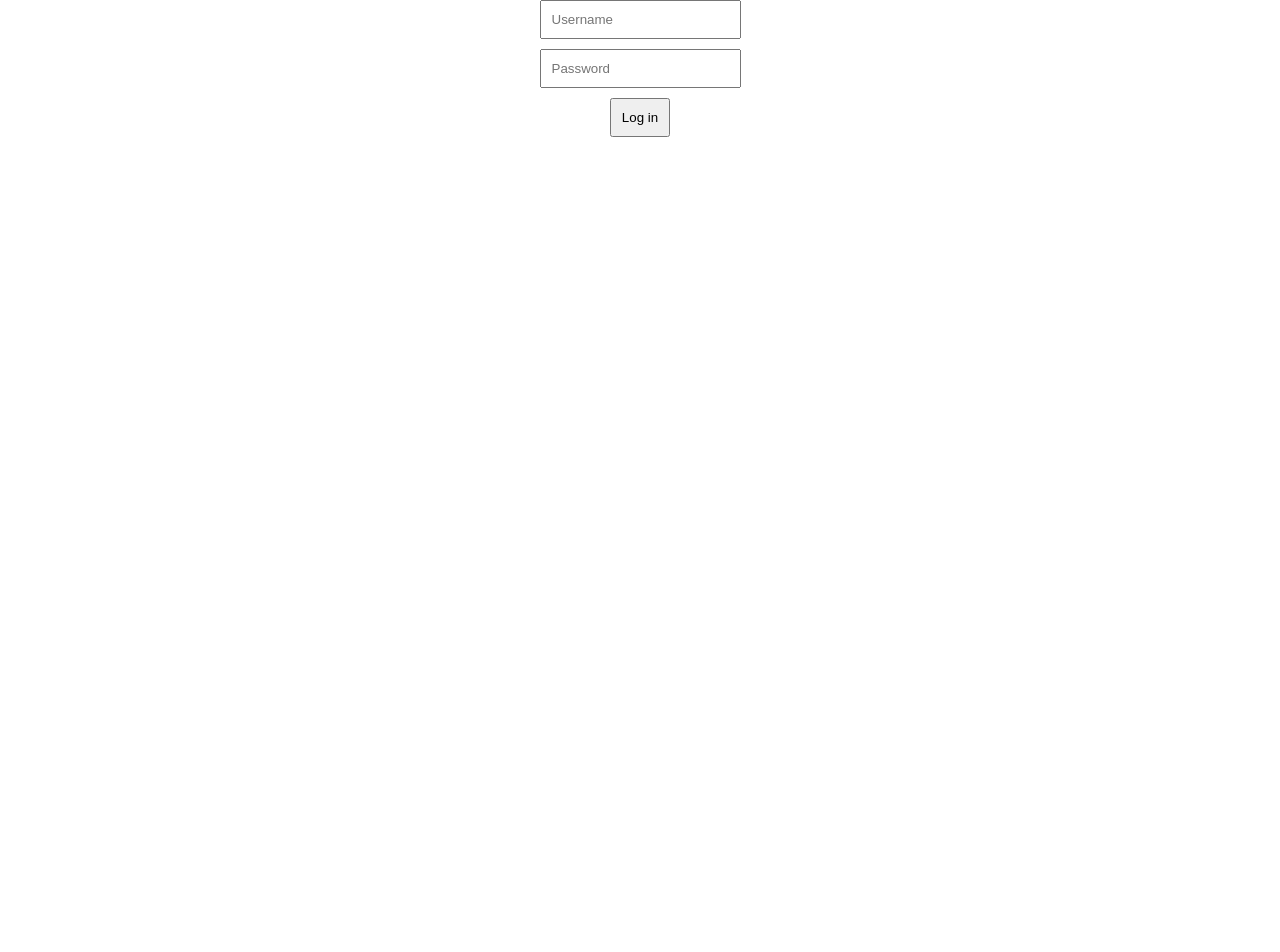
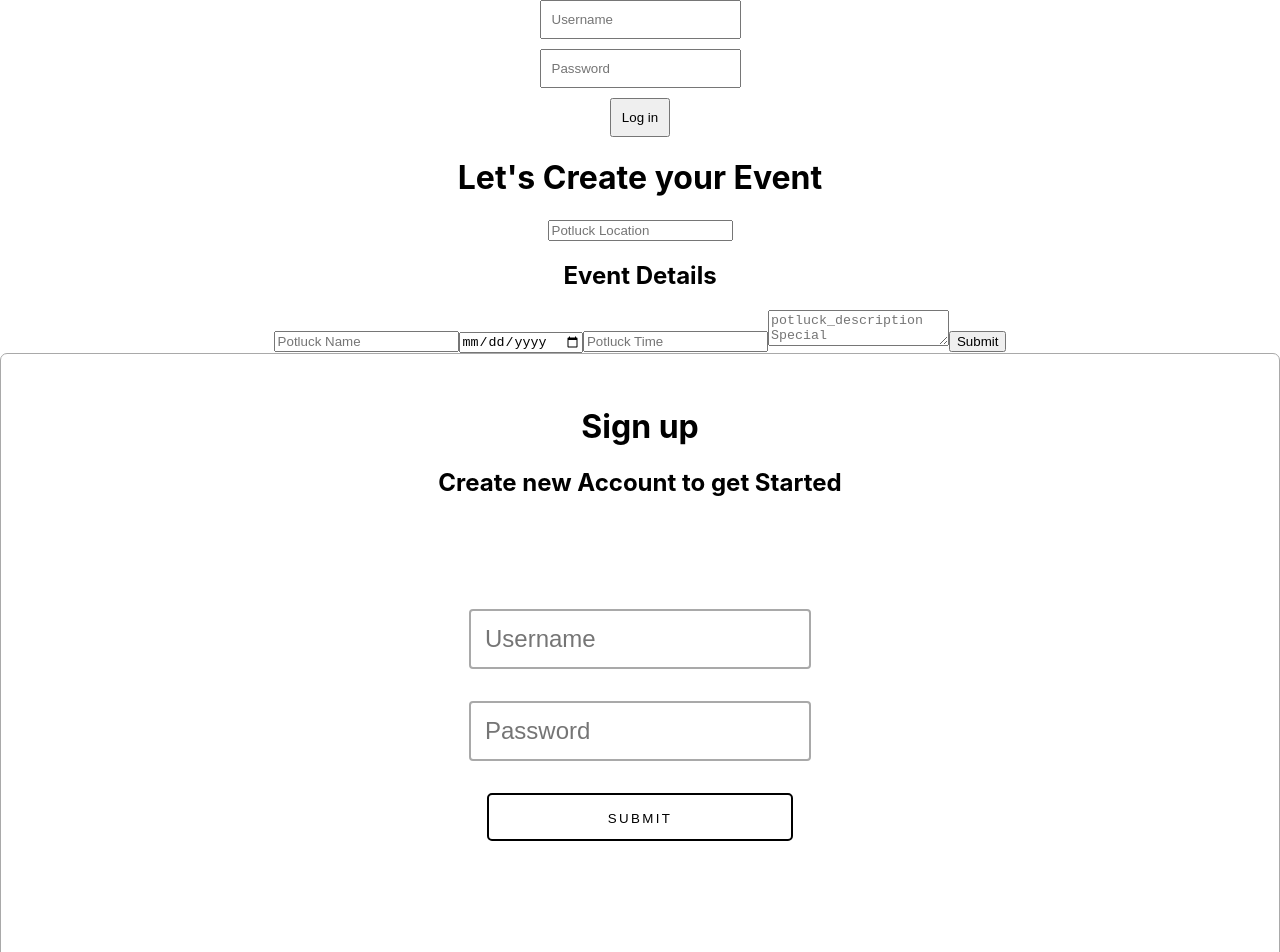
Before and after one commit to Potluck-fresh/potluck-frontend, a React (Create React App) app: page /login in a window 1280 px wide. Shown: the top 952 px of the page. Before the commit the page ends 800 px from the top, so only its background shows below. Built offline with nearby package versions, Linux system fonts and the light colour scheme; no server answers.

Commit message:
signup potluck planner

```diff
--- a/package.json
+++ b/package.json
@@ -9,8 +9,11 @@
     "axios": "^0.21.1",
     "react": "^17.0.2",
     "react-dom": "^17.0.2",
+    "react-router": "^5.2.0",
     "react-scripts": "4.0.3",
-    "web-vitals": "^1.1.2"
+    "styled-components": "^5.3.1",
+    "web-vitals": "^1.1.2",
+    "yup": "^0.32.9"
   },
   "scripts": {
     "start": "react-scripts start",
--- a/src/App.js
+++ b/src/App.js
@@ -1,12 +1,18 @@
 
 import './App.css';
+import CreatePotluck from './components/CreatePotluck';
 import Login from './components/Login'
 import Logout from './components/Logout'
+import PotluckPlanner from './components/PotluckPlanner';
+import Signup from './components/Signup';
 function App() {
   return (
     <div className="App">
       <Login />
-      <Logout />
+      {/* <Logout /> */}
+      <Signup />
+      <PotluckPlanner />
+      <CreatePotluck/>
     </div>
   );
 }
--- /dev/null
+++ b/src/components/CreatePotluck.js
@@ -0,0 +1,80 @@
+import React, { useState } from 'react'
+import axiosWithAuth from '../utils/axiosWithAuth';
+
+export default function CreatePotluck(props) {
+    const [value, setValue]=useState({
+        potluck_name: "",
+        potluck_description: "",
+        potluck_date: "",
+        potluck_time: "",
+        potluck_location: "",
+        organizer: props.id
+    })
+
+    const handleChange = e => {
+        setValue({
+            ...value,
+            [e.target.name]: e.target.value
+        });
+      };
+      console.log(value.organizer)
+      const submit = e =>{
+          e.preventDefault()
+          axiosWithAuth()
+          .post('/api/potlucks', value, value.organizer)
+          .then(res => {
+              console.log(res)
+
+          })
+          .catch(err=> {
+              console.log(err)
+          })
+      }
+    return (
+        <div>
+            <form onSubmit={submit}>
+            <h1>Let's Create your Event</h1>
+
+            <input
+            type='text'
+            name='potluck_location'
+            value={value.potluck_location}
+            onChange={handleChange}
+            placeholder='Potluck Location'
+            />
+
+            <h2>Event Details</h2>
+            <input
+            type='text'
+            name='potluck_name'
+            value={value.potluck_name}
+            onChange={handleChange}
+            placeholder='Potluck Name'
+            />
+
+            <input
+            type='date'
+            name='potluck_date'
+            value={value.potluck_date}
+            onChange={handleChange}
+            />
+            <input
+            type='text'
+            name='potluck_time'
+            value={value.potluck_time}
+            onChange={handleChange}
+            placeholder='Potluck Time'
+            />
+            <textarea
+                height="5"
+                name="potluck_description"
+                placeholder="potluck_description Special instructions..."
+                value={value.potluck_description}
+                onChange={handleChange}
+              />
+
+              <button>Submit</button>
+            </form>
+        </div>
+    )
+}
--- a/src/components/Login.js
+++ b/src/components/Login.js
@@ -1,5 +1,6 @@
 import React, { useState } from 'react'
 import axios from 'axios'
+import CreatePotluck from './CreatePotluck';
 // const credentials = {
 //     username: "",
 //     password: ""
@@ -7,6 +8,7 @@ import axios from 'axios'
 const Login = ()=>{
     const [value, setValue]= useState({username: "",
     password: ""})
+    let id=0;
 
     const handleChange = e => {
         setValue({
@@ -14,14 +16,13 @@ const Login = ()=>{
             [e.target.name]: e.target.value
         });
       };
-      console.log(value)
+
      const login = e => {
         e.preventDefault();
         axios.post('https://potluck-planner-2.herokuapp.com/api/auth/login', value)
           .then(res => {
-              console.log(res)
             localStorage.setItem("token", res.data.token);
-
+         id=res.data.user_id
             // this.props.history.push('/friends')
           })
           .catch(err=> {
@@ -49,6 +50,7 @@ return(
           /><br/>
           <button style={{padding:'10px'}}>Log in</button>
         </form>
+        <CreatePotluck id={id}/>
     </div>
 )
 }
--- a/src/components/Logout.js
+++ b/src/components/Logout.js
@@ -1,16 +1,9 @@
 import React, { useEffect } from 'react'
-import axiosWithAuth from './../utils/axiosWithAuth'
 
 const Logout = (props) => {
-
-
     useEffect(()=> {
-        axiosWithAuth()
-            .post('/logout')
-            .then(res=> {
                 localStorage.removeItem("token");
-                props.history.push('/login');
-            });
+                // props.history.push('/login');
 
     }, []);
 
--- /dev/null
+++ b/src/components/PotluckPlanner.js
@@ -0,0 +1,12 @@
+import React from 'react'
+
+
+export default function PotluckPlanner() {
+    return (
+        <div>
+            <h2>Events You're Hosting</h2>
+            <button>Create New Potluck</button>
+
+        </div>
+    )
+}
--- a/src/components/Signup.js
+++ b/src/components/Signup.js
@@ -0,0 +1,153 @@
+import React, { useState, useEffect } from "react";
+import axios from "axios";
+import styled from "styled-components";
+import * as yup from "yup";
+import { reach } from "yup";
+import { useHistory } from "react-router";
+
+export default function Signup() {
+  const initialFormValues = {
+    username: "",
+    password: ""
+  };
+
+  const initialErrors = {
+    username: "",
+    password: ""
+  };
+
+  const [formValues, setFormValues] = useState(initialFormValues);
+  const [errors, setErrors] = useState(initialErrors);
+  const [disabled, setDisabled] = useState(true);
+
+//   const { push } = useHistory();
+  const schema = yup.object().shape({
+    username: yup
+      .string()
+      .required("Needs username")
+      .min(3, "needs atleast 3 charcters"),
+
+    password: yup
+      .string()
+      .min(6, "Password must be atleast 6 charcters")
+      .required("password required"),
+  });
+
+  const validate = (name, value) => {
+    reach(schema, name)
+      .validate(value)
+      .then(() => setErrors({ ...errors, [name]: "" }))
+      .catch((err) => setErrors({ ...errors, [name]: err.errors[0] }));
+  };
+
+  const onSubmit = (evt) => {
+    evt.preventDefault();
+    axios
+      .post(
+        "https://potluck-planner-2.herokuapp.com/api/auth/register",
+        formValues
+      )
+      .then((res) => {
+        console.log(res.data);
+        // push("/login");
+        setFormValues(initialFormValues);
+        // how do we change URLS now?
+      })
+      .catch((err) => {
+        console.log(err);
+        setFormValues(initialFormValues);
+      });
+  };
+
+  const onChange = (evt) => {
+    const { name, value } = evt.target;
+    validate(name, value);
+    setFormValues({ ...formValues, [name]: value });
+  };
+  useEffect(() => {
+    schema.isValid(formValues).then((valid) => setDisabled(!valid));
+  }, [schema, formValues]);
+
+  return (
+    <FormContainer className="signup-form">
+      <h1>Sign up</h1>
+      <h2>Create new Account to get Started</h2>
+      <div>
+        <form onSubmit={onSubmit}>
+          <InputContainer>
+            <div>
+              <Error>{errors.username}</Error>
+              <Input
+                value={formValues.username}
+                onChange={onChange}
+                name="username"
+                type="text"
+                placeholder="Username"
+              />
+            </div>
+            <div>
+              <Error>{errors.password}</Error>
+              <Input
+                value={formValues.password}
+                onChange={onChange}
+                name="password"
+                type="password"
+                placeholder="Password"
+              />
+            </div>
+            <Button disabled={disabled}>Submit</Button>
+          </InputContainer>
+        </form>
+      </div>
+    </FormContainer>
+  );
+}
+
+const FormContainer = styled.div`
+  border: 1px solid darkgrey;
+  border-radius: 7px;
+  margin: auto;
+  padding: 2rem;
+  text-align: center;
+`;
+const InputContainer = styled.div`
+  display: flex;
+  flex-direction: column;
+  align-content: center;
+  margin: 4rem;
+  padding: 2rem 2rem 2rem 2rem;
+`;
+const Input = styled.input`
+  border: 2px solid darkgrey;
+  border-radius: 4px;
+  font-size: 1.5em;
+  margin: 1rem 4rem;
+  padding: 14px;
+`;
+const Button = styled.button`
+  background-color: #ed4933;
+  border: 0;
+  border-radius: 5px;
+  color: white;
+  height: 3rem;
+  letter-spacing: 0.175em;
+  line-height: 3rem;
+  margin: 1rem auto;
+  padding: 0 2rem;
+  text-decoration: none;
+  text-transform: uppercase;
+  width: 30%;
+  &:disabled {
+    color: black;
+    background-color: white;
+    border: 2px solid black;
+    cursor: not-allowed;
+  }
+  &:hover {
+    opacity: 0.8;
+    transition: all 0.5s ease-out;
+  }
+`;
+const Error = styled.div`
+  color: red;
+`;
```
Also changed, not shown: 1 other file (tests, documents, lock files or other folders).
